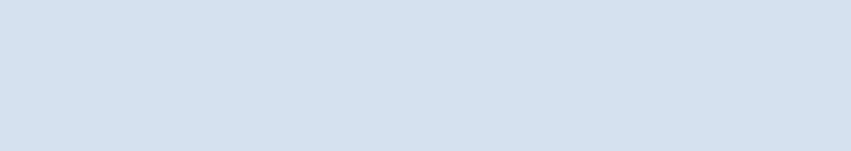
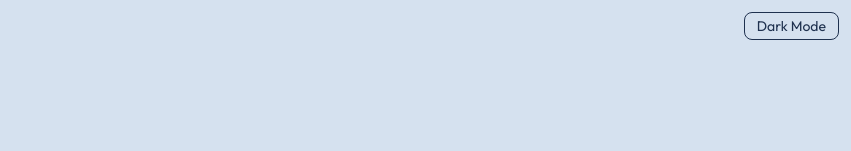
Before and after one commit to tokhirboiskhonov/QR-code-component, a plain HTML site: page index.html in a window 1280 px wide. Shown: the top 151 px of the page, without its empty margins (429-1280 px from the left). Drawn offline with nearby package versions, Linux system fonts and the light colour scheme.

Commit message:
feat: add toggle-button

```diff
--- a/index.html
+++ b/index.html
@@ -18,6 +18,7 @@
   </head>
 
   <body>
+    <button class="theme-toggle-btn" type="button">dark mode</button>
     <main class="qr-code-card">
       <svg
         class="qr-code-card__img"
```
